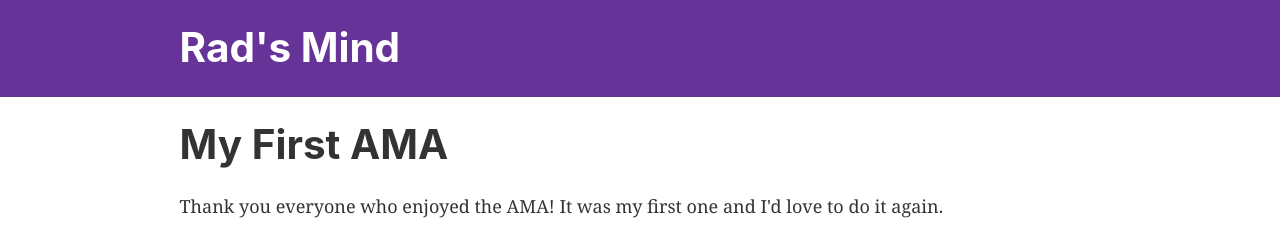
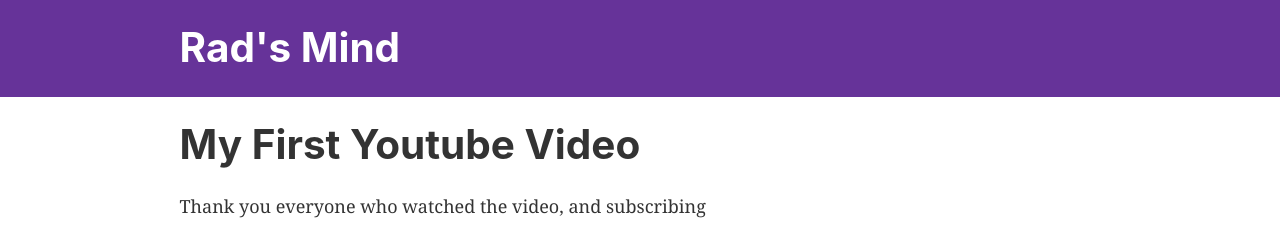
Before and after one commit to saskaradit/gatsby-blog, a Gatsby site: page /ama/ in a window 1280 px wide. Shown: the top 243 px of the page. Built offline with nearby package versions, Linux system fonts and the light colour scheme; Gatsby itself is replaced by a stand-in of ours; grey boxes are pictures that could not be loaded.

Commit message:
defining links

```diff
--- a/src/markdown-pages/ama.md
+++ b/src/markdown-pages/ama.md
@@ -1,9 +1,9 @@
 ---
-title: 'My First AMA'
+title: 'My First Youtube Video'
 date: '2020-11-25'
-description: 'My first AMA :)'
+description: 'Yay or Nay'
 ---
 
-Thank you everyone who enjoyed the AMA! It was my first one and I'd love to do it again.
+Thank you everyone who watched the video, and subscribing
 
-<iframe width="560" height="315" src="https://www.youtube.com/embed/DXJO3AraeMQ" frameborder="0" allow="accelerometer; autoplay; encrypted-media; gyroscope; picture-in-picture" allowfullscreen></iframe>
+<iframe width="560" height="315" src="https://www.youtube.com/embed/uLrubqdN-Sg" frameborder="0" allow="accelerometer; autoplay; clipboard-write; encrypted-media; gyroscope; picture-in-picture" allowfullscreen></iframe>
```
